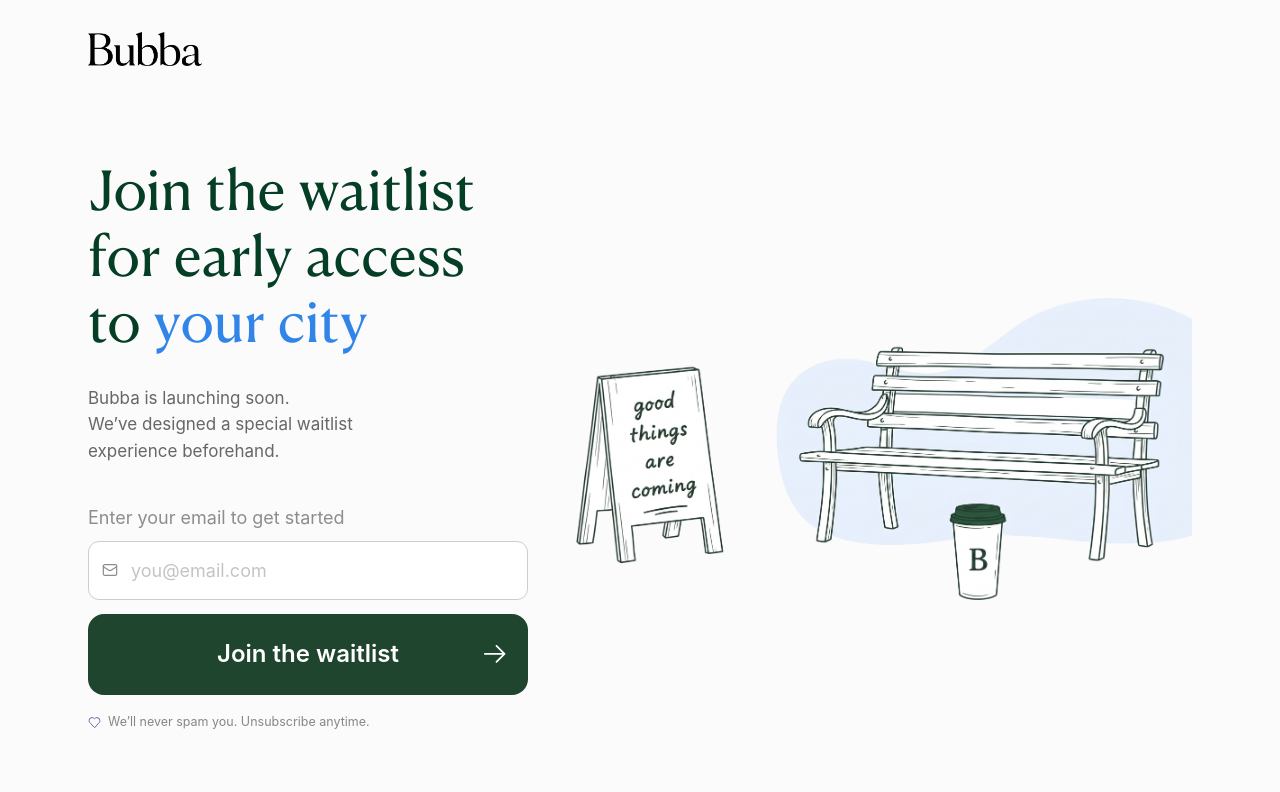
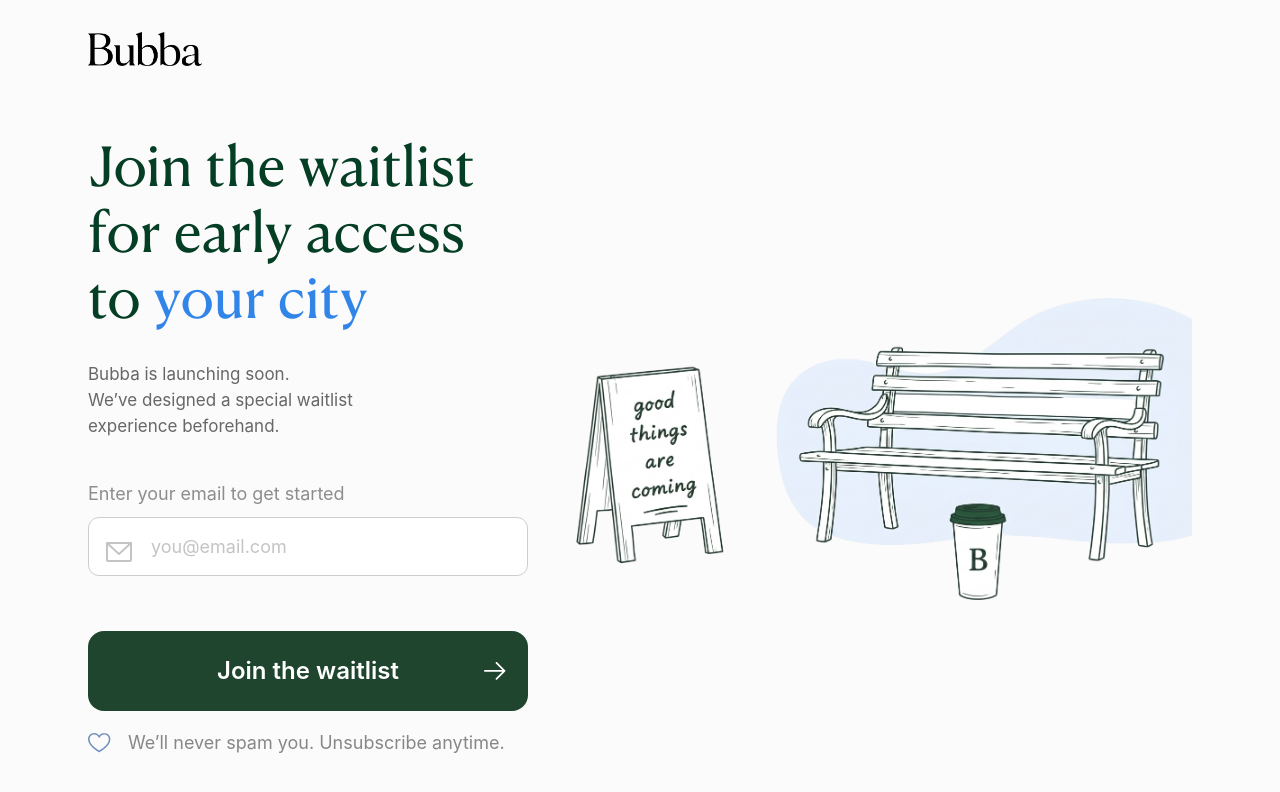
Before and after one commit to fahadali0077/bea-website, a Next.js app: page /waitlist/start in a window 1280 px wide. Shown: the top 792 px of the page. Built offline with nearby package versions, Linux system fonts and the light colour scheme; no server answers; a web font is replaced by a local one.

Commit message:
updated the main page

```diff
--- a/app/components/join/JoinIntro.tsx
+++ b/app/components/join/JoinIntro.tsx
@@ -61,16 +61,14 @@ export function JoinIntro() {
           <label className="jn-field-label" htmlFor="jn-intro-email">
             Enter your email to get started
           </label>
-          <div className="jn-input-wrap">
-            <Mail
-              className="jn-input-icon"
-              size={16}
-              strokeWidth={1.8}
-              aria-hidden="true"
-            />
+          <div className="jn-input-wrap relative">
+            <svg className="absolute left-[17.5px] top-[25.56px]" width="26" height="20" viewBox="0 0 26 20" fill="none" xmlns="http://www.w3.org/2000/svg">
+            <path d="M25 0H1C0.45 0 0 0.45 0 1V18C0 19.1 0.9 20 2 20H24C25.1 20 26 19.1 26 18V1C26 0.45 25.55 0 25 0ZM22.4299 2L13 10.6401L3.56995 2H22.4299ZM24 18H2V3.27002L12.3199 12.73C12.6999 13.08 13.29 13.08 13.67 12.73L23.99 3.27002V18H24Z" fill="#C4C4C4"/>
+            </svg>
+
             <input
               id="jn-intro-email"
-              className="jn-input jn-input--icon"
+              className="jn-input jn-input--icon pl-[61.99px]!"
               type="email"
               inputMode="email"
               autoComplete="email"
@@ -88,7 +86,7 @@ export function JoinIntro() {
             </p>
           ) : null}
 
-          <button type="submit" className="jn-cta">
+          <button type="submit" className="jn-cta mt-[40.76px]">
             Join the waitlist
             <svg width="22" height="18" viewBox="0 0 22 18" fill="none" xmlns="http://www.w3.org/2000/svg">
             <path d="M11.85 17.5623C11.5 17.2123 11.5 16.6525 11.85 16.3025L18.35 9.80254H0.890015C0.400015 9.80254 0 9.4024 0 8.9124C0 8.4224 0.400015 8.02227 0.890015 8.02227H18.35L11.85 1.52227C11.5 1.17227 11.5 0.6125 11.85 0.2625C12.2 -0.0875 12.76 -0.0875 13.11 0.2625L21.14 8.29228C21.49 8.64228 21.49 9.20254 21.14 9.55254L13.11 17.5823C12.76 17.9323 12.2 17.9323 11.85 17.5823V17.5623Z" fill="white"/>
@@ -97,7 +95,9 @@ export function JoinIntro() {
         </form>
 
           <p className="jn-promise">
-            <Heart size={13} strokeWidth={1.8} />
+            <svg width="23" height="20" viewBox="0 0 23 20" fill="none" xmlns="http://www.w3.org/2000/svg">
+            <path d="M16.23 0C14.16 0 12.35 0.890137 11.22 2.39014C10.09 0.890137 8.27996 0 6.20996 0C2.77996 0 0.01 2.77996 0 6.20996C0 13.22 10.39 18.8899 10.83 19.1299C11.07 19.2599 11.35 19.2599 11.59 19.1299C12.03 18.8999 22.4199 13.22 22.4199 6.20996C22.4199 2.77996 19.64 0.01 16.21 0H16.23ZM11.22 17.5C9.38997 16.43 1.60999 11.58 1.60999 6.20996C1.60999 3.66996 3.66997 1.6101 6.21997 1.6001C8.16997 1.6001 9.79998 2.6398 10.48 4.2998C10.65 4.7098 11.1199 4.90023 11.5299 4.74023C11.7299 4.66023 11.89 4.4998 11.97 4.2998C12.65 2.6298 14.29 1.6001 16.23 1.6001C18.77 1.6001 20.83 3.65996 20.84 6.20996C20.84 11.58 13.05 16.44 11.23 17.5H11.22Z" fill="#7190BA"/>
+            </svg>
             We&rsquo;ll never spam you. Unsubscribe anytime.
           </p>
         </div>
--- a/styles/join.css
+++ b/styles/join.css
@@ -43,6 +43,14 @@
     var(--font-sans), sans-serif;
   --jn-label: "Suisse Intl", "SuisseIntl";
 
+  /* bubba.css (which owns these) isn't loaded on the waitlist pages, so
+     define them here too — otherwise font-family: var(--bb-canela-text)
+     is an invalid value and the type silently falls back. */
+  --bb-canela: "Canela", "Canela Fallback", var(--font-fraunces), Georgia,
+    "Times New Roman", serif;
+  --bb-canela-text: "Canela Text", "Canela Text Fallback",
+    var(--font-fraunces), Georgia, "Times New Roman", serif;
+
   position: relative;
   min-height: 100vh;
   min-height: 100svh;
@@ -737,7 +745,7 @@
 
 .jn-cta svg {
   position: absolute;
-  right: 20px;
+  right: 33.71px;
 }
 
 /* The reference screens always render Continue solid dark green — even
@@ -783,14 +791,14 @@
 
 .jn-main--intro {
   flex: 1 1 auto;
-  padding: 30px 24px 40px;
+  padding: 50.51px 24px 40px;
   align-items: center;
 }
 
 .jn-intro-title {
-  font-family: var(--jn-serif);
+  font-family: var(--bb-canela-text);
   font-weight: 400;
-  font-size: 33.3px;
+  font-size: 48px;
   line-height: 1.24;
   color: var(--jn-green);
   margin: 0;
@@ -801,16 +809,16 @@
 }
 
 .jn-intro-sub {
-  font-size: 16.65px;
+  font-size: 24px;
   line-height: 1.5;
   color: var(--jn-body);
-  margin: 16px 0 0;
+  margin: 38.83px 0 0;
 }
 
 .jn-intro-art {
   width: 100%;
   max-width: 353px;
-  margin: 26px auto 24px;
+  margin: 27.01px auto 11.5px;
 }
 
 .jn-intro-art img {
@@ -882,17 +890,17 @@
 .jn-intro-form {
   width: 100%;
   display: grid;
-  gap: 12px;
+  gap: 0px;
   text-align: left;
 }
 
 .jn-promise {
   display: inline-flex;
   align-items: center;
-  gap: 7px;
-  font-size: 12.5px;
+  gap: 16.92px;
+  font-size: 18px;
   color: #878787;
-  margin: 16px 0 0;
+  margin: 29.01px 0 0;
 }
 
 .jn-promise svg {
```
Also changed, not shown: 1 other file (tests, documents, lock files or other folders).
